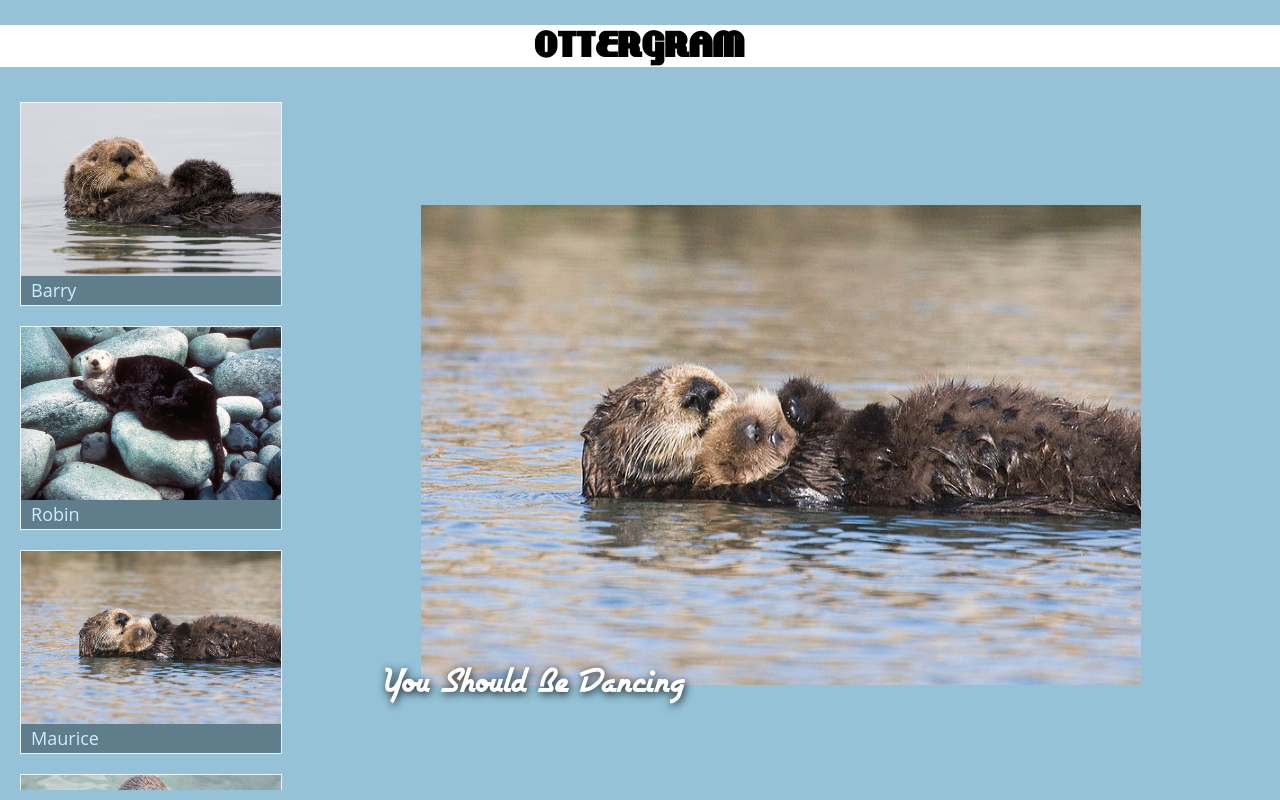
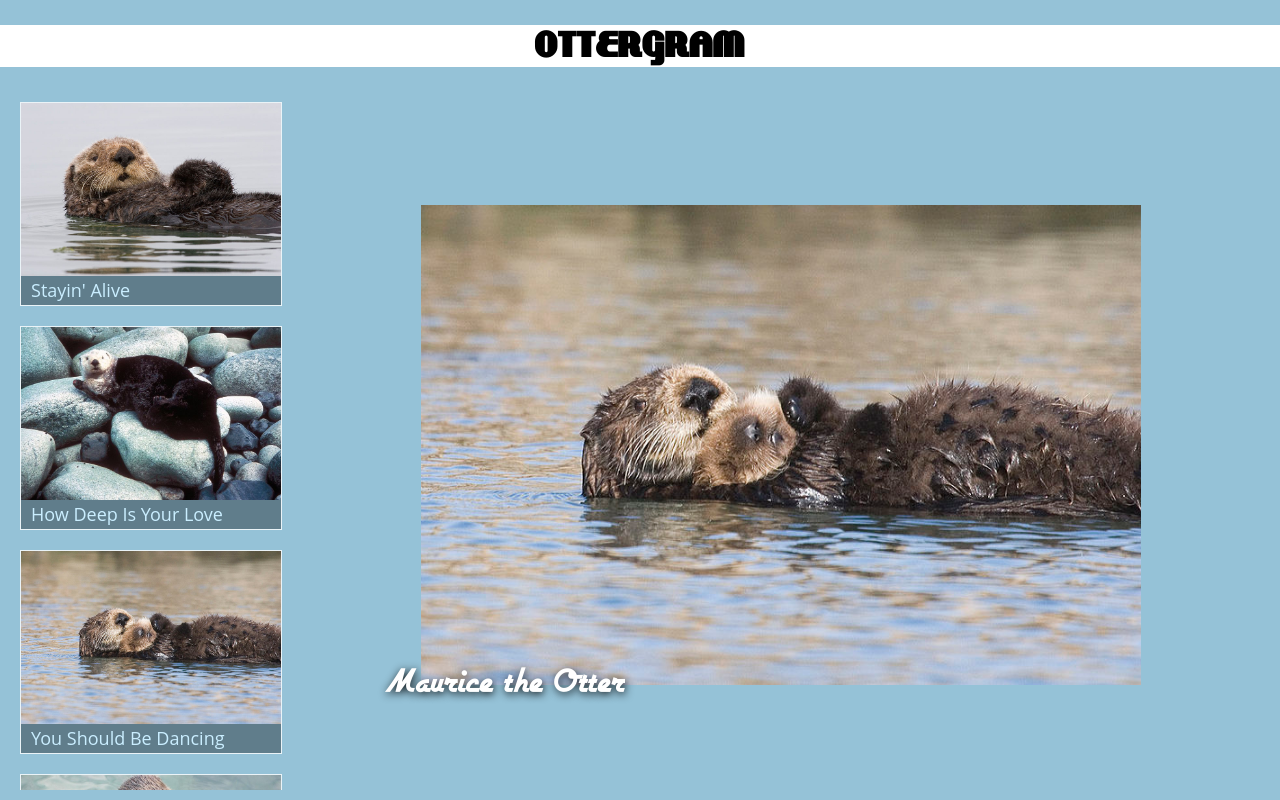
Before and after one commit to hksix/DigitalCrafts---Projects-JavaScript, a plain HTML site: page Ottergram/index.html in a window 1280 px wide. Drawn offline with nearby package versions, Linux system fonts and the light colour scheme.

Commit message:
completed otterGram

```diff
--- a/Ottergram/index.html
+++ b/Ottergram/index.html
@@ -13,7 +13,7 @@
     </header>
     <main class="main-content">
       <ul class="thumbnail-list">
-        <li class="thumbnail-item">
+        <!-- <li class="thumbnail-item">
           <a href="img/otter1.jpg" data-image-role="trigger" data-image-title="Stayin' Alive" data-image-url="img/otter1.jpg">
             <img class="thumbnail-image" src="img/otter1.jpg" alt="Barry the Otter">
             <span class="thumbnail-title">Barry</span>
@@ -42,7 +42,7 @@
             <img class="thumbnail-image" src="img/otter5.jpg" alt="Barbara the Otter">
             <span class="thumbnail-title">Barbara</span>
           </a>
-        </li>
+        </li> -->
       </ul>
       <div class="detail-image-container">
         <div class="detail-image-frame">
--- a/Ottergram/scripts/main.js
+++ b/Ottergram/scripts/main.js
@@ -1,6 +1,60 @@
+var images = [
+        {href: "img/otter1.jpg" ,
+        text:"Stayin' Alive" ,
+        alt:"Barry the Otter" },
+
+        {href:"img/otter2.jpg" ,
+        text:"How Deep Is Your Love" ,
+        alt:"Robin the Otter" },
+
+        {href: "img/otter3.jpg" ,
+        text: "You Should Be Dancing" ,
+        alt:  "Maurice the Otter" },
+
+        {href: "img/otter4.jpg" ,
+        text:"Night Fever" ,
+        alt: "Lesley the Otter" },
+
+        {href:"img/otter5.jpg" ,
+        text:"To Love Somebody" ,
+        alt:"Barbara the Otter" },
+    ]
+function buildTags() {
+    var thumbnailList = document.querySelector('.thumbnail-list');
+    images.forEach(function (image){
+        //list
+        var imageList = document.createElement('li');
+        imageList.setAttribute('class', 'thumbnail-item');
+        //a tag
+        var imageAElement = document.createElement('a');
+        imageAElement.setAttribute('href', image.href);
+        imageAElement.setAttribute('data-image-role', "trigger");
+        imageAElement.setAttribute('data-image-title', image.alt);
+        imageAElement.setAttribute('data-image-url',image.href);
+        //img
+        var imageElement = document.createElement('img');
+        imageElement.setAttribute('class', 'thumbnail-image');
+        imageElement.setAttribute('src', image.href);
+        imageElement.setAttribute('alt', image.alt);
+        //span
+        var imageSpan = document.createElement('span');
+        imageSpan.setAttribute('class', 'thumbnail-title');
+        imageSpan.textContent = image.text;
+        //append
+        thumbnailList.appendChild(imageList);
+        imageList.appendChild(imageAElement);
+        imageAElement.appendChild(imageElement);
+        imageAElement.appendChild(imageSpan);
+    });
+}
+
+
+
 var DETAIL_IMAGE_SELECTOR = '[data-image-role="target"]';
 var DETAIL_TITLE_SELECTOR = '[data-image-role="title"]';
 var THUMBNAIL_LINK_SELECTOR = '[data-image-role="trigger"]';
+
+
 
 function setDetails(imageUrl, titleText){
     var detailImage = document.querySelector(DETAIL_IMAGE_SELECTOR);
@@ -12,6 +66,7 @@ function setDetails(imageUrl, titleText){
 
 function imageFromThumb(thumbnail){
     return thumbnail.getAttribute('data-image-url');
+
 }
 
 function titleFromThumb(thumbnail){
@@ -21,10 +76,10 @@ function ThumbImgSelector(){
     return document.querySelectorAll(THUMBNAIL_LINK_SELECTOR);
 }
 function switchImage(){
-    var images = ThumbImgSelector();
+    var imagez = ThumbImgSelector();
     // var detailImage = document.querySelector(DETAIL_IMAGE_SELECTOR);
     // var detailTitle = document.querySelector(DETAIL_TITLE_SELECTOR);
-    images.forEach(function (image){
+    imagez.forEach(function (image){
         image.addEventListener('click', function (event){
             event.preventDefault();
             // detailImage.setAttribute('src',imageFromThumb(image));
@@ -46,5 +101,6 @@ function randomFirstImage(){
     setDetails(imageFromThumb(rand),titleFromThumb(rand));
 
 }
+buildTags();
 switchImage();
 randomFirstImage();
```
